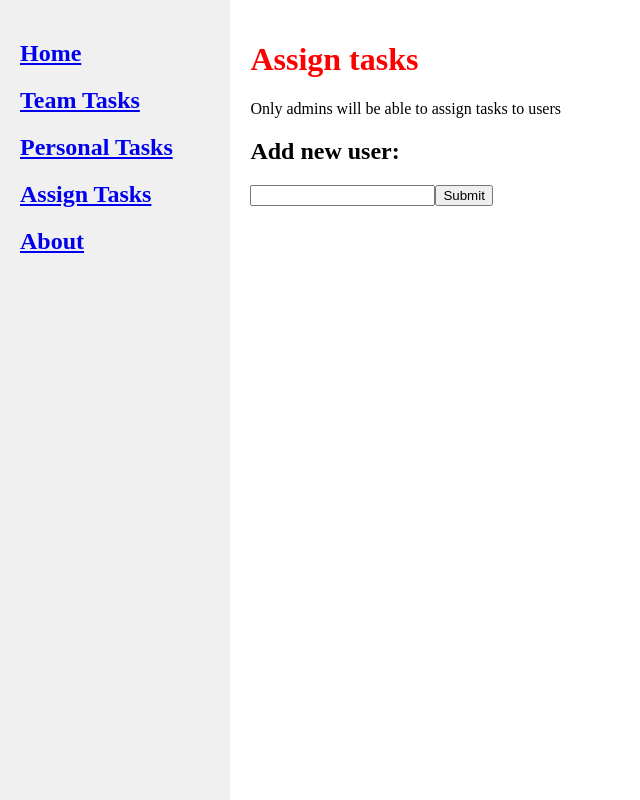
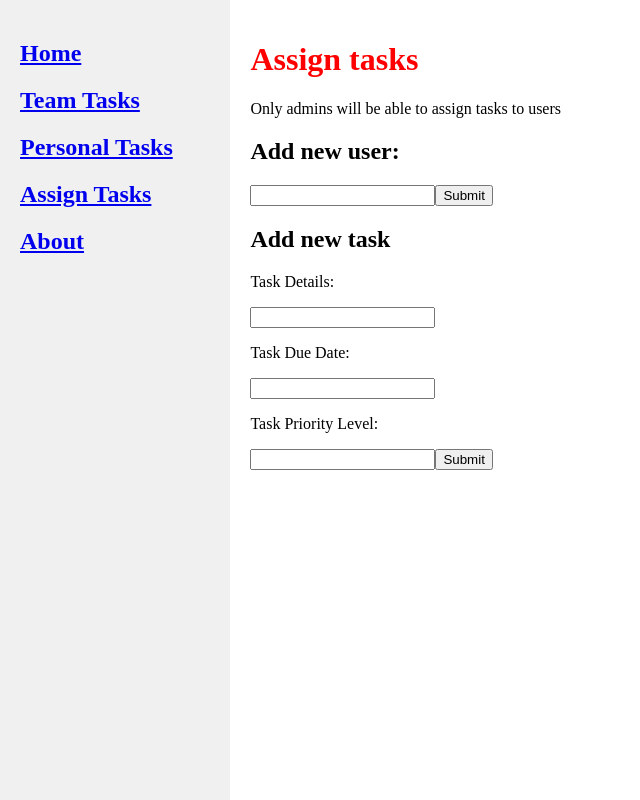
Before and after one commit to Krrithik/TaskManagerApp-React, a React (Vite) app: page /assignTasks in a window 1280 px wide. Shown: the whole page, without its empty margins (0-640 px from the left). Built offline with nearby package versions, Linux system fonts and the light colour scheme.

Commit message:
Added form to add a new task, still need to have a selector for who we are assigning to

```diff
--- a/src/routes/assignTasks.jsx
+++ b/src/routes/assignTasks.jsx
@@ -6,16 +6,38 @@ export const Route = createFileRoute('/assignTasks')({
 })
 
 function AssignTasks() {
-   const [newUsername, setUsername] = useState('');
+   const [newUsername, setNewUsername] = useState('');
 
-   const handleChange = (event) => {
-    setUsername(event.target.value);
+   const [newTaskData, setNewTaskData] = useState({
+    task: '',
+    dueDate: '',
+    priority: '',
+   });
+
+   const handleUsernameChange = (event) => {
+    setNewUsername(event.target.value);
    };
 
    const handleUsernameSubmit = (event) => {
     event.preventDefault();
+    {/* Currently going to the log, will need to change this to be saved into some form of storage*/}
     console.log('Submitted username: ', newUsername);
-    setUsername('');
+    setNewUsername('');
+   };
+
+   const handleTaskChange = (event) => {
+    const {name, value} = event.target;
+    setNewTaskData(prevState => ({
+      ...prevState,
+      [name]: value,
+    }));
+   };
+
+   const handleTaskSubmit = (event) => {
+    event.preventDefault();
+    {/* Currently going to the log, will need to change this to be saved into some form of storage*/}
+    console.log('Task data submitted: ', newTaskData);
+
    }
 
   return (
@@ -26,11 +48,29 @@ function AssignTasks() {
       <form onSubmit={handleUsernameSubmit}>
         <label>
           <h2>Add new user:</h2>
-          <input type="text" value={newUsername} onChange={handleChange}/>
+          <input type="text" value={newUsername} onChange={handleUsernameChange}/>
         </label>
         <button type="submit">Submit</button>
       </form>
 
+      <div>
+        <h2>Add new task</h2>
+      <form onSubmit={handleTaskSubmit}>
+        <label>
+          <p>Task Details:</p>
+          <input type="text" name="task" value={newTaskData.task} onChange={handleTaskChange}/>
+        </label>
+        <label>
+          <p>Task Due Date:</p>
+          <input type="text" name="dueDate" value={newTaskData.dueDate} onChange={handleTaskChange}/>
+        </label>
+        <label>
+          <p>Task Priority Level:</p>
+          <input type="text" name="priority" value={newTaskData.priority} onChange={handleTaskChange}/>
+        </label>
+        <button type="submit">Submit</button>
+      </form>
+      </div>
     </>
   );
 }
```
